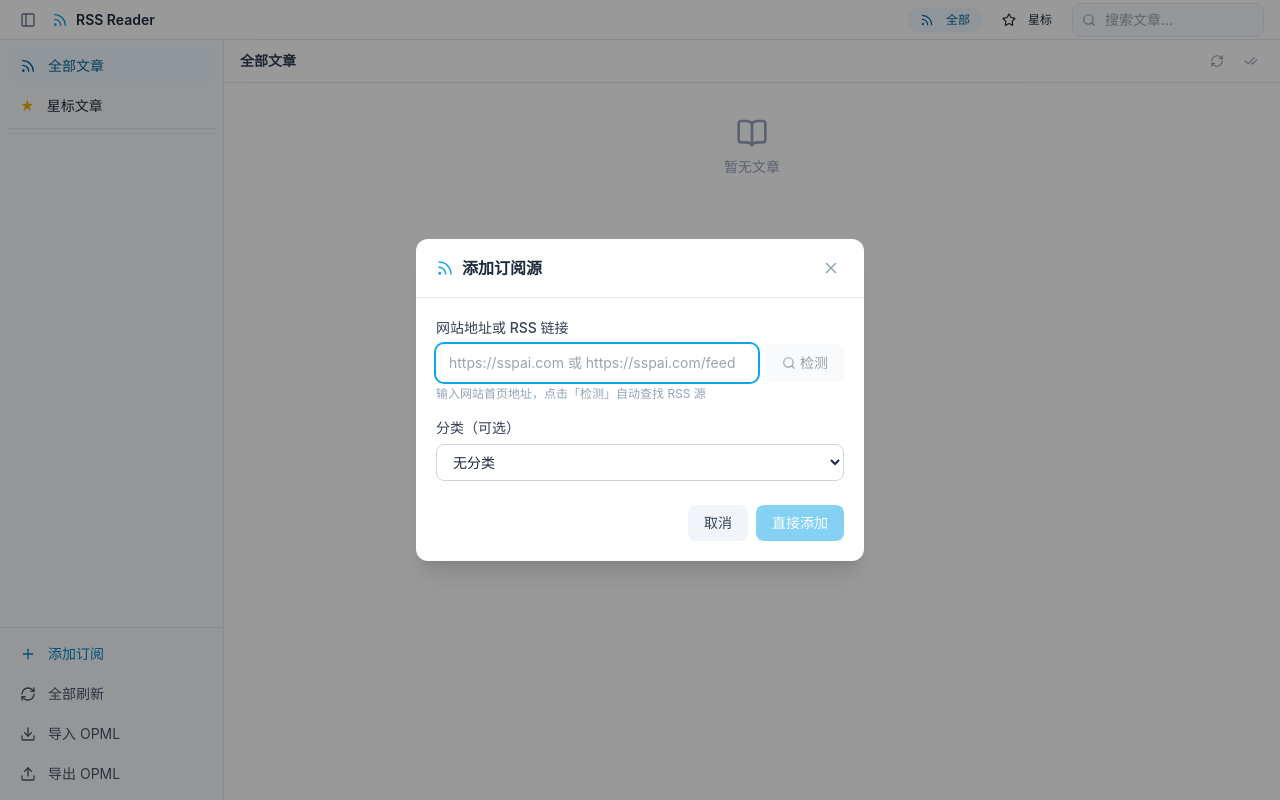
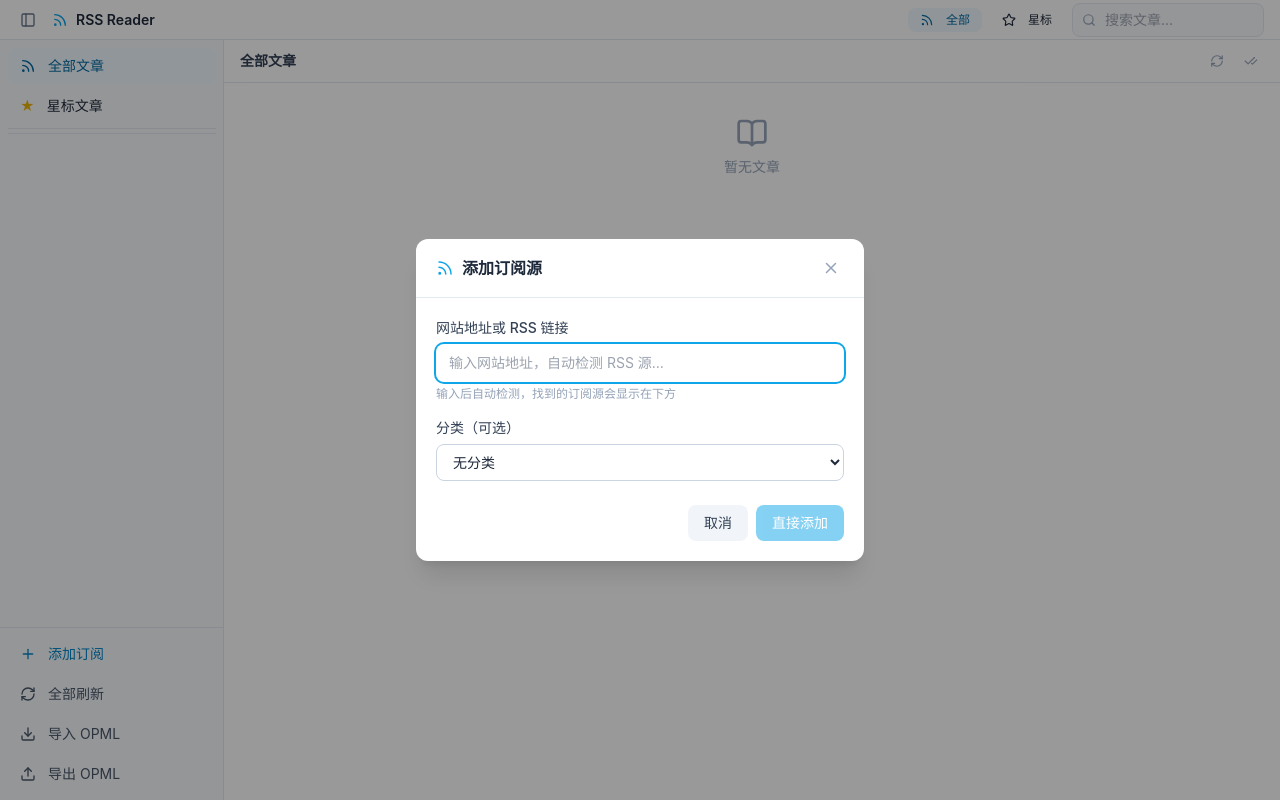
Before and after one commit to shiliulaile/rss-reader, a React (Vite) app: page / in a window 1280 px wide. Both pictures are taken after a click on the button "添加订阅". Built offline with nearby package versions, Linux system fonts and the light colour scheme; the HTML template or start-up script is replaced by a standard one.

Commit message:
feat: 输入网址后自动检测 RSS 源，无需手动点击
- 输入网址后 800ms 自动检测 RSS 源
- 输入框右侧显示加载动画
- 去掉手动「检测」按钮，简化交互

```diff
--- a/src/components/AddFeedDialog.tsx
+++ b/src/components/AddFeedDialog.tsx
@@ -1,12 +1,14 @@
-import React, { useState, useEffect } from 'react'
+import React, { useState, useEffect, useRef } from 'react'
 import { useUIStore } from '../store/uiStore'
 import type { Category } from '../types'
-import { X, Rss, Loader2, Search } from 'lucide-react'
+import { X, Rss, Loader2 } from 'lucide-react'
 
 interface DetectedFeed {
   title: string
   url: string
 }
+
+const AUTO_DETECT_DELAY = 800 // 毫秒
 
 export default function AddFeedDialog() {
   const [url, setUrl] = useState('')
@@ -16,8 +18,10 @@ export default function AddFeedDialog() {
   const [detecting, setDetecting] = useState(false)
   const [error, setError] = useState('')
   const [detectedFeeds, setDetectedFeeds] = useState<DetectedFeed[]>([])
+  const detectTimer = useRef<ReturnType<typeof setTimeout> | null>(null)
   const { showAddFeedDialog, setShowAddFeedDialog, triggerFeedRefresh } = useUIStore()
 
+  // 打开对话框时重置
   useEffect(() => {
     if (showAddFeedDialog && window.electronAPI) {
       window.electronAPI.categories.list().then(setCategories)
@@ -28,17 +32,31 @@ export default function AddFeedDialog() {
     }
   }, [showAddFeedDialog])
 
-  const handleDetect = async () => {
-    if (!url.trim() || !window.electronAPI) return
+  // URL 输入变化时自动检测（防抖）
+  useEffect(() => {
+    if (detectTimer.current) clearTimeout(detectTimer.current)
+    setDetectedFeeds([])
+    setError('')
+    const val = url.trim()
+    // 输入太短或不像网址就不检测
+    if (val.length < 4 || (!val.includes('.') && !val.startsWith('http'))) return
+    // 已经是以 .xml .rss 结尾的，不用检测
+    if (val.endsWith('.xml') || val.endsWith('.rss') || val.includes('/feed') || val.includes('/rss')) return
+    detectTimer.current = setTimeout(() => {
+      handleDetect(val)
+    }, AUTO_DETECT_DELAY)
+    return () => { if (detectTimer.current) clearTimeout(detectTimer.current) }
+  }, [url])
+
+  const handleDetect = async (targetUrl: string) => {
+    if (!targetUrl || !window.electronAPI) return
     setDetecting(true)
-    setError('')
-    setDetectedFeeds([])
     try {
-      const feeds = await window.electronAPI.feeds.detect(url.trim())
+      const feeds = await window.electronAPI.feeds.detect(targetUrl)
       if (feeds.length > 0) {
         setDetectedFeeds(feeds)
       } else {
-        setError('未找到 RSS 订阅源，请手动输入 RSS 地址')
+        setError('未找到 RSS 订阅源，可手动输入 RSS 地址')
       }
     } catch {
       setError('检测失败，请检查网址是否正确')
@@ -99,26 +117,22 @@ export default function AddFeedDialog() {
             <label className="block text-sm font-medium text-surface-700 mb-1.5">
               网站地址或 RSS 链接
             </label>
-            <div className="flex gap-2">
+            <div className="relative">
               <input
                 type="text"
                 value={url}
                 onChange={(e) => { setUrl(e.target.value); setDetectedFeeds([]) }}
-                placeholder="https://sspai.com 或 https://sspai.com/feed"
-                className="input-field flex-1"
+                placeholder="输入网站地址，自动检测 RSS 源…"
+                className="input-field pr-8"
                 autoFocus
               />
-              <button
-                type="button"
-                onClick={handleDetect}
-                disabled={detecting || !url.trim()}
-                className="btn-secondary flex items-center gap-1 whitespace-nowrap disabled:opacity-50"
-              >
-                {detecting ? <Loader2 size={14} className="animate-spin" /> : <Search size={14} />}
-                检测
-              </button>
+              {detecting && (
+                <div className="absolute right-2.5 top-1/2 -translate-y-1/2">
+                  <Loader2 size={16} className="animate-spin text-primary-500" />
+                </div>
+              )}
             </div>
-            <p className="text-xs text-surface-400 mt-1">输入网站首页地址，点击「检测」自动查找 RSS 源</p>
+            <p className="text-xs text-surface-400 mt-1">输入后自动检测，找到的订阅源会显示在下方</p>
           </div>
 
           {/* 检测到的源 */}
```
